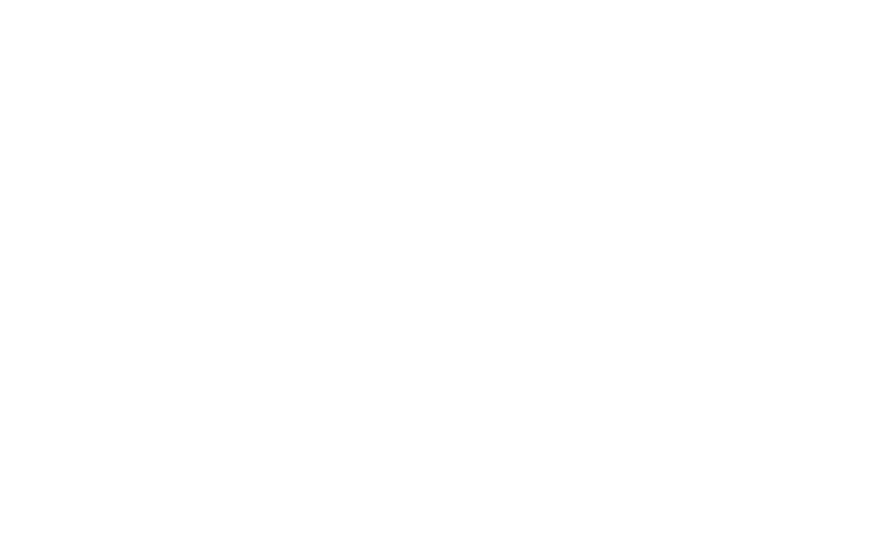
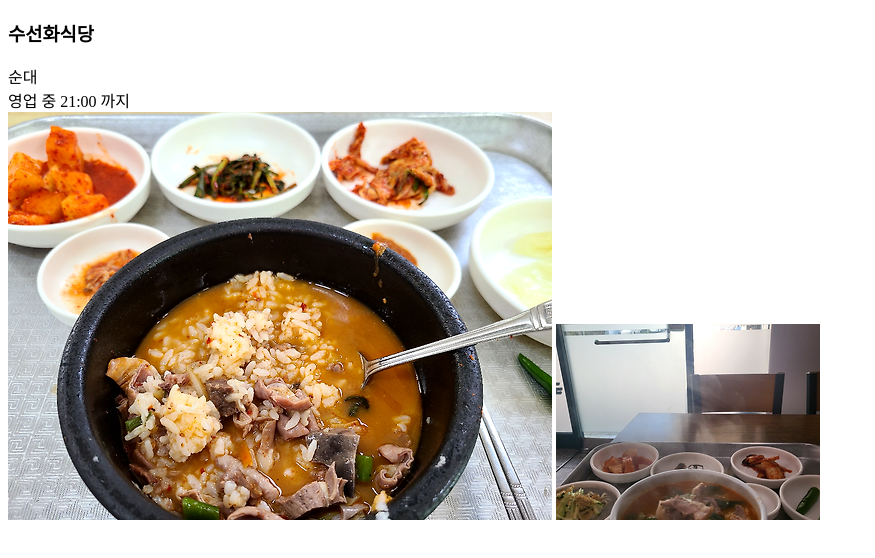
Before and after one commit to Lxs103/ohyun-ict-2025, a plain HTML site: page index.html in a window 1280 px wide. Shown: the whole page, without its empty margins (0-875 px from the left). Drawn offline with Linux system fonts and the light colour scheme.

Commit message:
카카오맵 따라하기

```diff
--- a/index.html
+++ b/index.html
@@ -4,8 +4,18 @@
     <meta charset="UTF-8">
     <meta name="viewport" content="width=device-width, initial-scale=1.0">
     <title>Document</title>
+    <link rel="stylesheet" href="style.css">
 </head>
 <body>
-
+    <div class="container">
+        <div>
+            <h3>수선화식당</h3><span class="menu">순대</span>
+        </div>
+        <div>영업 중 <span class="time">21:00 까지</span></div>
+        <div class="img-container">
+            <img src="./img/순대국밥.png" alt="">
+            <img src="./img/순대국밥 2.png" alt="">
+        </div>
+    </div>
 </body>
 </html>
```
Also changed, not shown: img/순대국밥 2.png (added), img/순대국밥.png (added).
